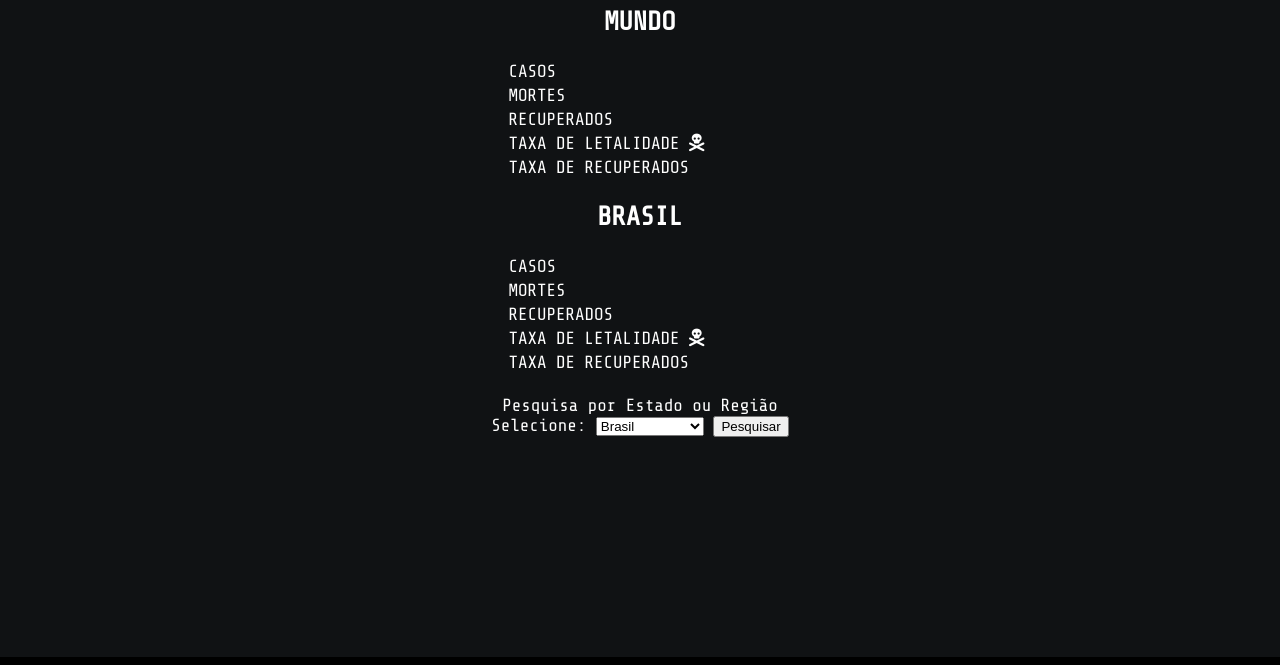
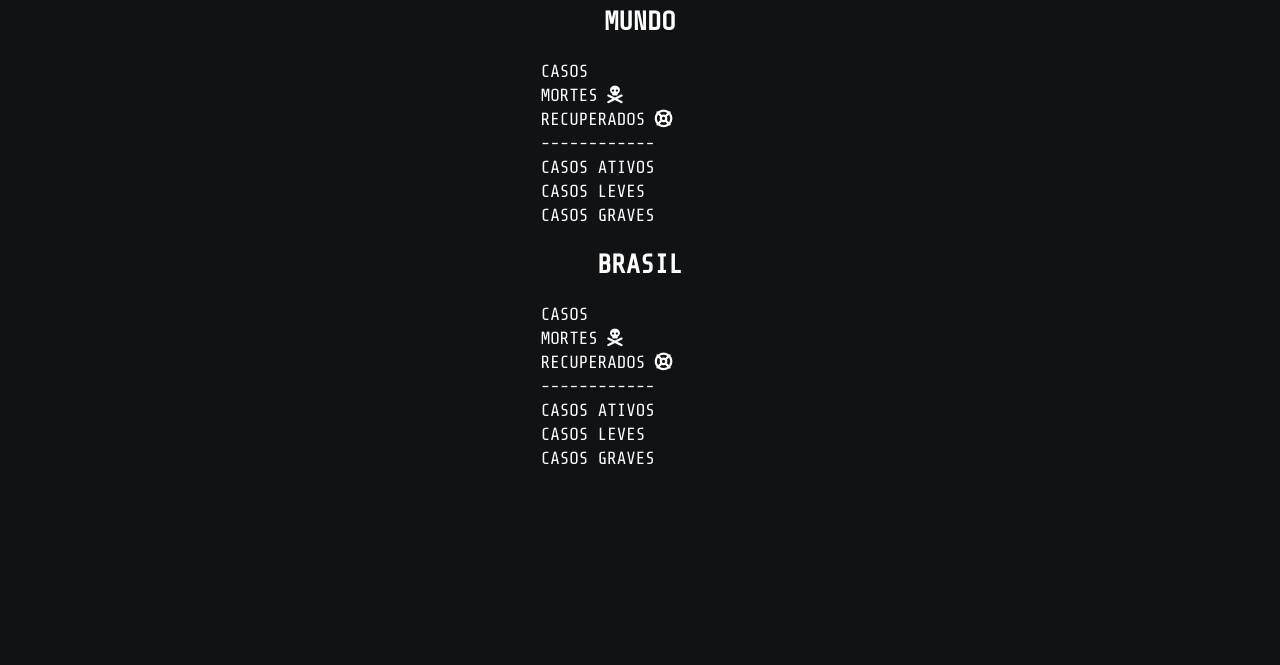
Before and after one commit to FVitor7/Flask-Covid-19-Backend-Frontend, a plain HTML site: page Frontend/index.html in a window 1280 px wide. Shown: the part 78-743 px from the top of the page. Drawn offline with nearby package versions, Linux system fonts and the light colour scheme; no server answers.

Commit message:
Update index.html

```diff
--- a/Frontend/index.html
+++ b/Frontend/index.html
@@ -26,21 +26,37 @@
         <td id="world_cases" class="direita"></td>
       </tr>
       <tr class="selecionar">
-        <td>MORTES </td>
+        <td>MORTES <i class="fas fa-skull-crossbones"></i></td>
         <td id="world_deads" class="direita cor-vermelho"></td>
       </tr>
+
       <tr class="selecionar">
-        <td>RECUPERADOS</td>
+
+        <td>RECUPERADOS <i class="fa fa-life-ring" aria-hidden="true"></i></td>
         <td id="world_recovered" class="direita cor-verde"></td>
       </tr>
       <tr class="selecionar">
-        <td>TAXA DE LETALIDADE <i class="fas fa-skull-crossbones"></i> </td>
-        <td id="world_dead_rate" class="direita"></td>
+
+        <td>------------</td>
+        <td  class="direita"></td>
       </tr>
       <tr class="selecionar">
-        <td>TAXA DE RECUPERADOS</td>
-        <td id="world_recovered_rate" class="direita"></td>
+
+        <td>CASOS ATIVOS</td>
+        <td id="world_active" class="direita"></td>
       </tr>
+
+      <tr class="selecionar">
+        <td>CASOS LEVES</td>
+        <td id="world_condition" class="direita cor-verde"></td>
+      </tr>
+
+      <tr class="selecionar">
+        <td>CASOS GRAVES</td>
+        <td id="world_critical" class="direita cor-vermelho"></td>
+      </tr>
+
+
     </table>
   </div>
 
@@ -52,48 +68,40 @@
             <td id="brazil_cases" class="direita"></td>
           </tr>
           <tr class="selecionar">
-             <td>MORTES </td>
+            <td>MORTES <i class="fas fa-skull-crossbones"></i></td>
             <td id="brazil_deads" class="direita cor-vermelho"></td>
           </tr>
+
           <tr class="selecionar">
-             <td>RECUPERADOS</td>
+
+            <td>RECUPERADOS <i class="fa fa-life-ring" aria-hidden="true"></i></td>
             <td id="brazil_recovered" class="direita cor-verde"></td>
           </tr>
+
           <tr class="selecionar">
-             <td>TAXA DE LETALIDADE <i class="fas fa-skull-crossbones"></i> </td>
-             <td id="brazil_dead_rate" class="direita"></td>
+
+            <td>------------</td>
+            <td  class="direita"></td>
           </tr>
+
           <tr class="selecionar">
-             <td>TAXA DE RECUPERADOS</td>
-             <td id="brazil_recovered_rate" class="direita"></td>
+
+            <td>CASOS ATIVOS</td>
+            <td id="brazil_active" class="direita"></td>
           </tr>
-         </table>
-           <br>
-           <td>Pesquisa por Estado ou Região</td>
-           <br>
-          <label for="estado">Selecione:</label>
-          <select id="estado" name="estado">
-             <option value="brazil">Brasil</option>
-            <option value="bahia_brazil">Bahia</option>
 
-            <option value="pernambuco_brazil">Pernambuco</option>
+          <tr class="selecionar">
+            <td>CASOS LEVES</td>
+            <td id="brazil_condition" class="direita cor-verde"></td>
+          </tr>
 
-            <option value="sopaulo_brazil">São Paulo</option>
-            <option value="riodejaneiro_brazil">Rio de Janeiro</option>
+          <tr class="selecionar">
+            <td>CASOS GRAVES</td>
+            <td id="brazil_critical" class="direita cor-vermelho"></td>
+          </tr>
 
-          </select>
-          <button id="sdados">Pesquisar</button>
      </div>
 <footer class="footer">
-  <div class="selecionar">
-    <script language=javascript type="text/javascript">
-      now = new Date
-
-      monName = new Array("janeiro", "fevereiro", "março", "abril", "Maio", "junho", "agosto", "outubro", "novembro", "dezembro");
-
-      document.write("Última Atualização: " + now.getDate() + " de " + monName[now.getMonth()] + " de " + now.getFullYear() + " as " + now.getHours() + ":" + (now.getMinutes() < 10 ? '0' : '') + now.getMinutes())
-    </script>
-  </div>
   FVitor7:
   <a href="https://www.github.com/FVitor7"> <i class="fab fa-github"></i></a>
   <a href="http://telegram.me/f_Vitor7"> <i class="fab fa-telegram"></i></a>
```
Lines whose indentation alone changed are shown as unchanged.
